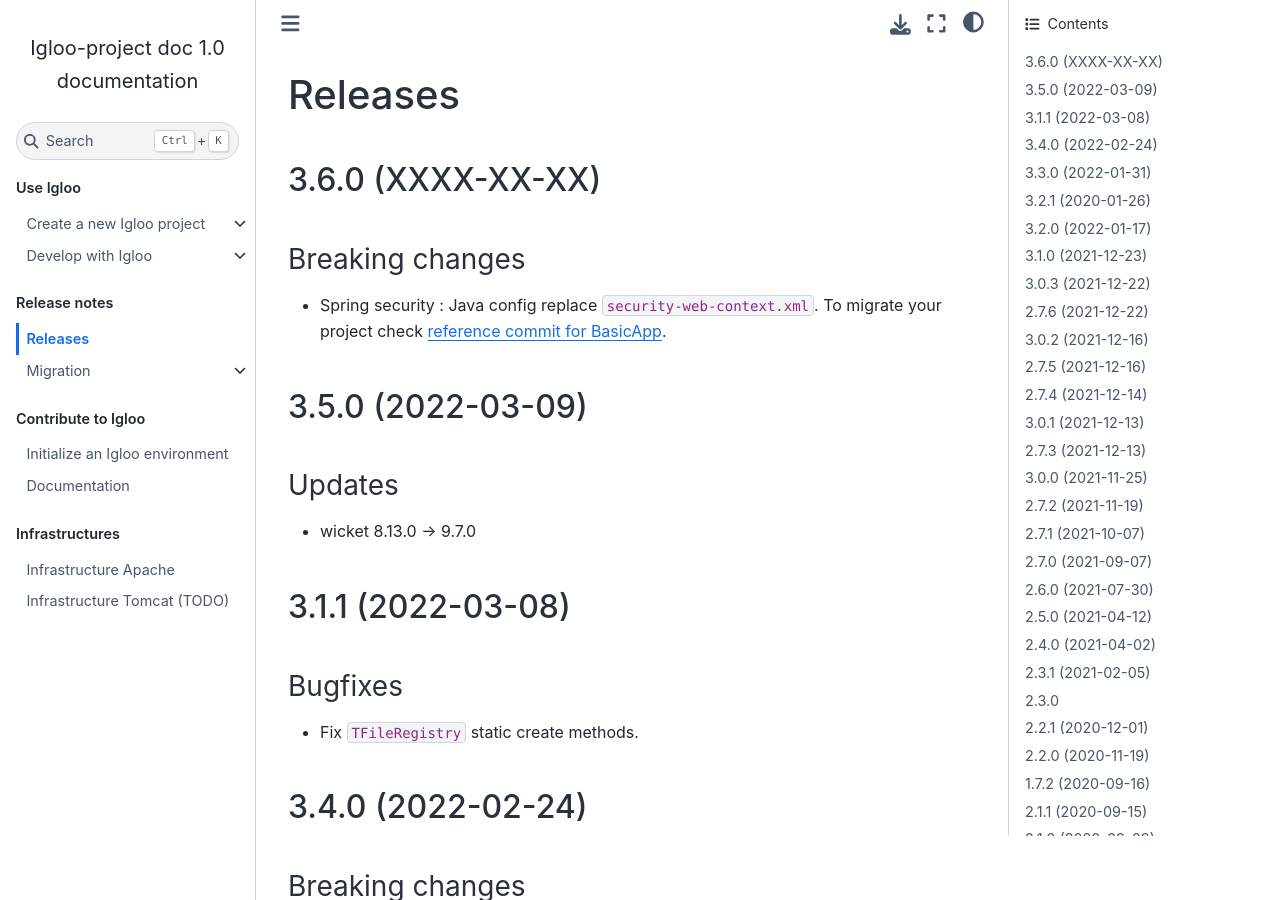
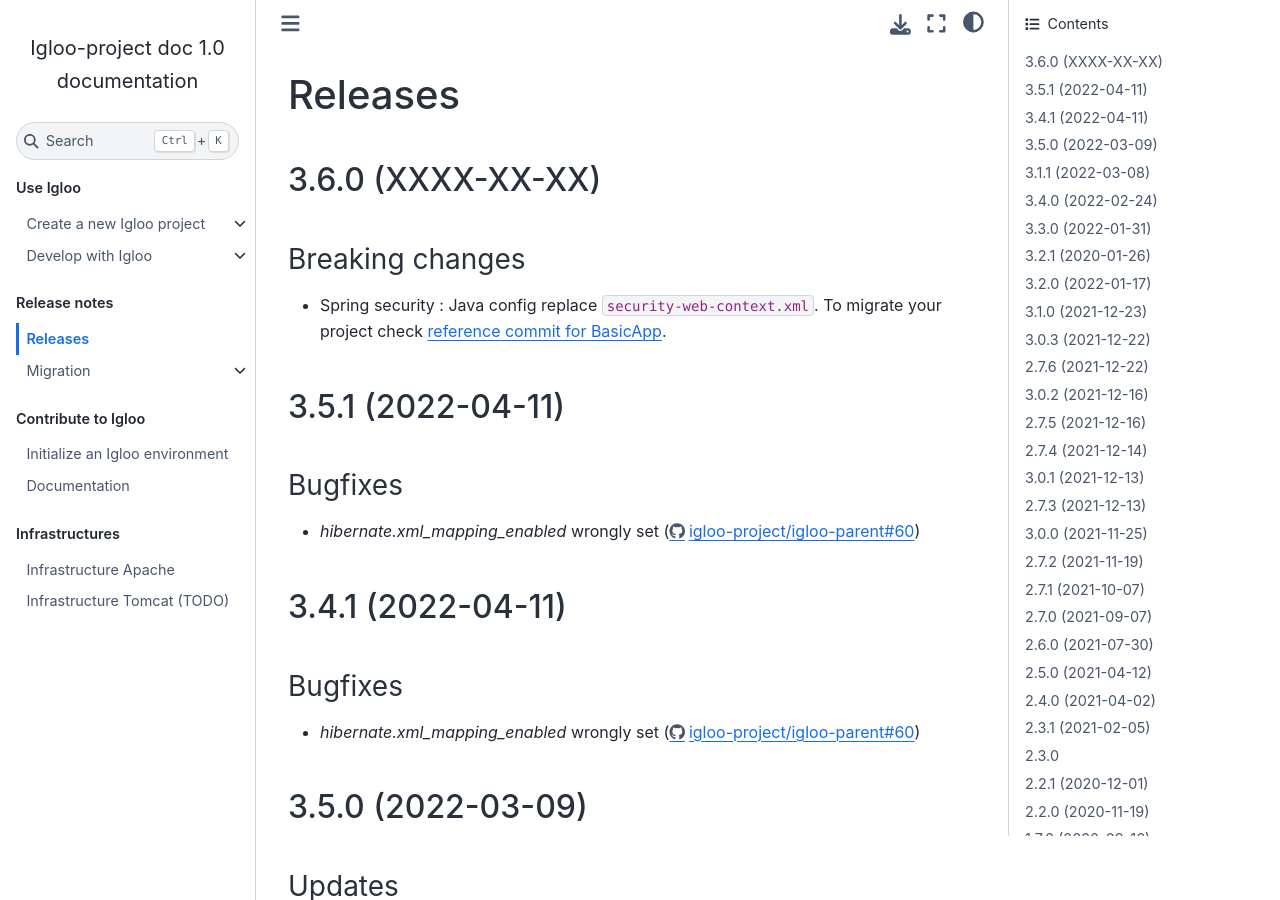
Before and after one commit to igloo-project/igloo-doc, a Sphinx documentation site: the page built from source/release-notes/releases.rst, in a window 1280 px wide and 900 px high. Built offline with Sphinx 7.4.7 and the Sphinx Book theme 1.1.4, drawn with Linux system fonts in a browser that asks for light colours.

Commit message:
releases 3.4.1 and 3.5.1

```diff
--- a/source/release-notes/releases.rst
+++ b/source/release-notes/releases.rst
@@ -12,6 +12,26 @@
 
 * Spring security : Java config replace ``security-web-context.xml``.  To migrate
   your project check `reference commit for BasicApp <https://gitlab.tools.kobalt.fr/igloo-project/igloo-parent/-/commit/b6ace4c0e6506e37d500d98aa027bf456fea18ce>`_.
+
+.. _v3.5.1:
+
+3.5.1 (2022-04-11)
+##################
+
+Bugfixes
+********
+
+* `hibernate.xml_mapping_enabled` wrongly set (https://github.com/igloo-project/igloo-parent/issues/60)
+
+.. _v3.4.1:
+
+3.4.1 (2022-04-11)
+##################
+
+Bugfixes
+********
+
+* `hibernate.xml_mapping_enabled` wrongly set (https://github.com/igloo-project/igloo-parent/issues/60)
 
 .. _v3.5.0:
 
```
